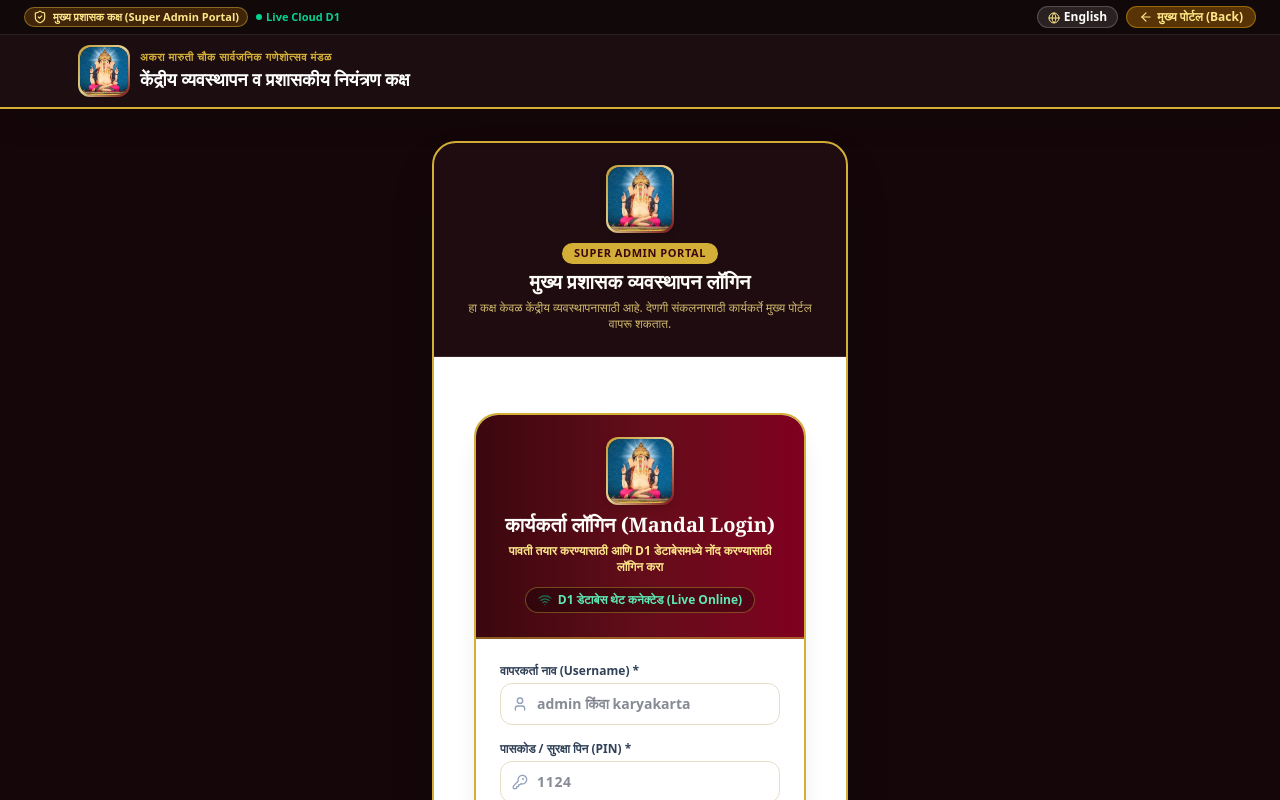
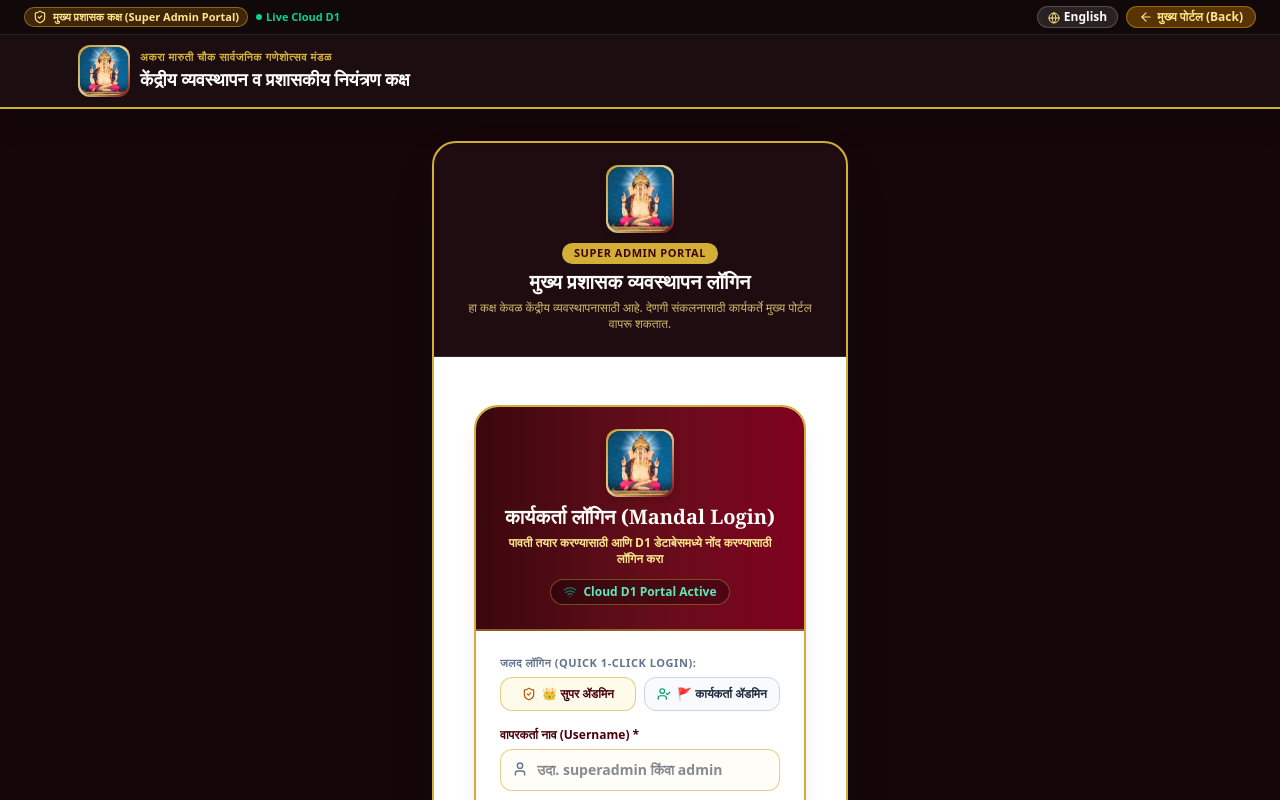
Before and after one commit to Amarchikane/prathamdagdushethganpati, a React (Vite) app: page / in a window 1280 px wide. Both pictures are taken after a click on the button "सुपर ॲडमिन". Shown: the top 800 px of the page. Built offline with nearby package versions, Linux system fonts and the light colour scheme; a web font is replaced by a local one.

Commit message:
fix: resolve login issues with 1-click login and Marathi numeral support

```diff
--- a/src/components/LoginPage.jsx
+++ b/src/components/LoginPage.jsx
@@ -1,26 +1,33 @@
 import React, { useState } from 'react';
-import { Lock, User, KeyRound, ShieldAlert, ArrowRight, Wifi, WifiOff } from 'lucide-react';
+import { Lock, User, KeyRound, Wifi, ShieldAlert, ArrowRight, ShieldCheck, UserCheck } from 'lucide-react';
+import { TRANSLATIONS } from '../i18n/translations';
 import { GanpatiLogo } from './GanpatiLogo';
-import { TRANSLATIONS } from '../i18n/translations';
 
-export function LoginPage({ lang, isOnline, onLoginSuccess }) {
+export function LoginPage({ lang, onLoginSuccess, isOnline }) {
   const t = TRANSLATIONS[lang];
   const [username, setUsername] = useState('');
   const [pin, setPin] = useState('');
+  const [loading, setLoading] = useState(false);
   const [errorMsg, setErrorMsg] = useState('');
-  const [loading, setLoading] = useState(false);
+
+  // Normalizes Marathi numerals to ASCII digits
+  const normalizeDigits = (str) => {
+    const mrDigits = ['०', '१', '२', '३', '४', '५', '६', '७', '८', '९'];
+    return String(str || '').replace(/[०-९]/g, d => {
+      const idx = mrDigits.indexOf(d);
+      return idx !== -1 ? String(idx) : d;
+    });
+  };
 
   const handleSubmit = async (e) => {
     e.preventDefault();
     setErrorMsg('');
 
-    if (!username.trim() || !pin.trim()) {
-      setErrorMsg(lang === 'mr' ? 'कृपया नाव आणि पिन प्रविष्ट करा' : 'Please enter username and PIN');
-      return;
-    }
+    const cleanUser = username.trim();
+    const cleanPin = normalizeDigits(pin.trim());
 
-    if (!isOnline) {
-      setErrorMsg(t.online_req_warning);
+    if (!cleanUser || !cleanPin) {
+      setErrorMsg(lang === 'mr' ? 'कृपया युझरनेम आणि पिन प्रविष्ट करा' : 'Please enter username and PIN');
       return;
     }
 
@@ -30,13 +37,13 @@ export function LoginPage({ lang, isOnline, onLoginSuccess }) {
       const res = await fetch('/api/auth/login', {
         method: 'POST',
         headers: { 'Content-Type': 'application/json' },
-        body: JSON.stringify({ username: username.trim(), pin: pin.trim() })
+        body: JSON.stringify({ username: cleanUser, pin: cleanPin })
       });
 
       const data = await res.json();
 
       if (!res.ok || !data.success) {
-        throw new Error(data.error || (lang === 'mr' ? 'अवैध वापरकर्ता किंवा पिन' : 'Invalid credentials'));
+        throw new Error(data.error || (lang === 'mr' ? 'अवैध वापरकर्ता नाव किंवा पिन (Super Admin: superadmin / 9999, Admin: admin / 1124)' : 'Invalid credentials'));
       }
 
       // Save user session
@@ -47,14 +54,20 @@ export function LoginPage({ lang, isOnline, onLoginSuccess }) {
 
       onLoginSuccess(data.user);
     } catch (err) {
-      setErrorMsg(err.message || 'लॉगिन करता आले नाही');
+      setErrorMsg(err.message || 'लॉगिन करता आले नाही. कृपया पुन्हा प्रयत्न करा.');
     } finally {
       setLoading(false);
     }
   };
 
+  const fillQuickCredentials = (u, p) => {
+    setUsername(u);
+    setPin(p);
+    setErrorMsg('');
+  };
+
   return (
-    <div className="max-w-md mx-auto my-8 px-4">
+    <div className="max-w-md mx-auto my-6 px-4 animate-fadeIn">
       <div className="bg-white border-2 border-[#D4AF37] rounded-3xl shadow-xl overflow-hidden">
         {/* Card Header */}
         <div className="bg-gradient-to-r from-[#3B070E] via-[#630D1A] to-[#800020] p-6 text-center text-white border-b-2 border-[#D4AF37]/50 relative">
@@ -66,19 +79,10 @@ export function LoginPage({ lang, isOnline, onLoginSuccess }) {
             {t.login_subtitle}
           </p>
 
-          {/* Online status indicator */}
+          {/* Connection badge */}
           <div className="mt-3 inline-flex items-center gap-1.5 px-3 py-1 rounded-full text-xs font-bold bg-black/30 border border-[#D4AF37]/40">
-            {isOnline ? (
-              <>
-                <Wifi className="w-3.5 h-3.5 text-emerald-400 animate-pulse" />
-                <span className="text-emerald-300">{t.online_status_ok}</span>
-              </>
-            ) : (
-              <>
-                <WifiOff className="w-3.5 h-3.5 text-rose-400" />
-                <span className="text-rose-300">{t.offline_status_blocked}</span>
-              </>
-            )}
+            <Wifi className="w-3.5 h-3.5 text-emerald-400 animate-pulse" />
+            <span className="text-emerald-300">Cloud D1 Portal Active</span>
           </div>
         </div>
 
@@ -91,58 +95,81 @@ export function LoginPage({ lang, isOnline, onLoginSuccess }) {
             </div>
           )}
 
+          {/* Quick 1-Click Login Shortcuts */}
+          <div className="space-y-1.5">
+            <div className="text-[11px] font-bold text-slate-500 uppercase tracking-wider">
+              जलद लॉगिन (Quick 1-Click Login):
+            </div>
+            <div className="grid grid-cols-2 gap-2">
+              <button
+                type="button"
+                onClick={() => fillQuickCredentials('superadmin', '9999')}
+                className="flex items-center justify-center gap-1.5 py-2 px-2 bg-amber-50 hover:bg-amber-100 border border-[#D4AF37]/60 rounded-xl text-xs font-black text-[#4A000B] transition cursor-pointer"
+              >
+                <ShieldCheck className="w-3.5 h-3.5 text-amber-700" />
+                <span>👑 सुपर ॲडमिन</span>
+              </button>
+
+              <button
+                type="button"
+                onClick={() => fillQuickCredentials('admin', '1124')}
+                className="flex items-center justify-center gap-1.5 py-2 px-2 bg-slate-50 hover:bg-slate-100 border border-slate-300 rounded-xl text-xs font-bold text-slate-800 transition cursor-pointer"
+              >
+                <UserCheck className="w-3.5 h-3.5 text-emerald-600" />
+                <span>🚩 कार्यकर्ता ॲडमिन</span>
+              </button>
+            </div>
+          </div>
+
           {/* Username Field */}
           <div>
-            <label className="block text-xs font-bold text-slate-700 mb-1">
+            <label className="block text-xs font-black text-[#4A000B] mb-1.5">
               {t.login_username} *
             </label>
             <div className="relative">
-              <div className="absolute inset-y-0 left-0 pl-3 flex items-center pointer-events-none text-slate-400">
-                <User className="w-4 h-4" />
-              </div>
               <input
                 type="text"
                 required
                 value={username}
                 onChange={(e) => setUsername(e.target.value)}
-                placeholder="admin किंवा karyakarta"
-                className="w-full pl-9 pr-3 py-2.5 border border-[#E8DEC8] focus:border-[#4A000B] rounded-xl text-sm font-semibold text-slate-900 focus:ring-2 focus:ring-[#800020]/20 focus:outline-none transition"
+                placeholder="उदा. superadmin किंवा admin"
+                className="w-full pl-9 pr-3 py-2.5 bg-amber-50/40 border border-[#D4AF37]/60 rounded-xl text-xs sm:text-sm font-bold text-slate-900 focus:outline-none focus:ring-2 focus:ring-[#800020]/30 focus:border-[#4A000B]"
               />
+              <User className="w-4 h-4 text-slate-500 absolute left-3 top-3" />
             </div>
           </div>
 
           {/* PIN Field */}
           <div>
-            <label className="block text-xs font-bold text-slate-700 mb-1">
+            <label className="block text-xs font-black text-[#4A000B] mb-1.5">
               {t.login_pin} *
             </label>
             <div className="relative">
-              <div className="absolute inset-y-0 left-0 pl-3 flex items-center pointer-events-none text-slate-400">
-                <KeyRound className="w-4 h-4" />
-              </div>
               <input
                 type="password"
                 required
+                inputMode="numeric"
                 value={pin}
                 onChange={(e) => setPin(e.target.value)}
-                placeholder="1124"
-                className="w-full pl-9 pr-3 py-2.5 border border-[#E8DEC8] focus:border-[#4A000B] rounded-xl text-sm font-bold text-slate-900 tracking-wider focus:ring-2 focus:ring-[#800020]/20 focus:outline-none transition"
+                placeholder="उदा. 9999 किंवा 1124"
+                className="w-full pl-9 pr-3 py-2.5 bg-amber-50/40 border border-[#D4AF37]/60 rounded-xl text-xs sm:text-sm font-mono font-black tracking-widest text-slate-900 focus:outline-none focus:ring-2 focus:ring-[#800020]/30 focus:border-[#4A000B]"
               />
+              <KeyRound className="w-4 h-4 text-slate-500 absolute left-3 top-3" />
             </div>
           </div>
 
           {/* Submit Button */}
           <button
             type="submit"
-            disabled={loading || !isOnline}
-            className={`w-full py-3 px-4 rounded-xl font-extrabold text-sm flex items-center justify-center gap-2 shadow-md transition cursor-pointer ${
-              !isOnline
+            disabled={loading}
+            className={`w-full py-3 px-4 rounded-xl font-black text-sm flex items-center justify-center gap-2 shadow-md transition cursor-pointer ${
+              loading
                 ? 'bg-slate-300 text-slate-500 cursor-not-allowed border border-slate-300'
                 : 'bg-gradient-to-r from-[#4A000B] to-[#800020] hover:from-[#3B070E] hover:to-[#630D1A] text-white active:scale-98 border border-[#D4AF37]/50'
             }`}
           >
             {loading ? (
-              <span className="inline-block animate-spin">⏳</span>
+              <span className="inline-block animate-spin">⏳ तपासत आहे...</span>
             ) : (
               <>
                 <Lock className="w-4 h-4 text-[#FDE68A]" />
@@ -152,9 +179,9 @@ export function LoginPage({ lang, isOnline, onLoginSuccess }) {
             )}
           </button>
 
-          {/* Hint for Mandal Members */}
-          <div className="pt-2 text-center">
-            <p className="text-[11px] font-semibold text-slate-500 bg-amber-50/80 border border-[#D4AF37]/30 py-2 px-3 rounded-lg">
+          {/* Credentials Hint */}
+          <div className="pt-1 text-center">
+            <p className="text-[11px] font-semibold text-slate-600 bg-amber-50/80 border border-[#D4AF37]/30 py-2 px-3 rounded-lg">
               🔑 {t.login_demo_hint}
             </p>
           </div>
```
Also changed, not shown: src/worker.js (+35 -13 lines).
